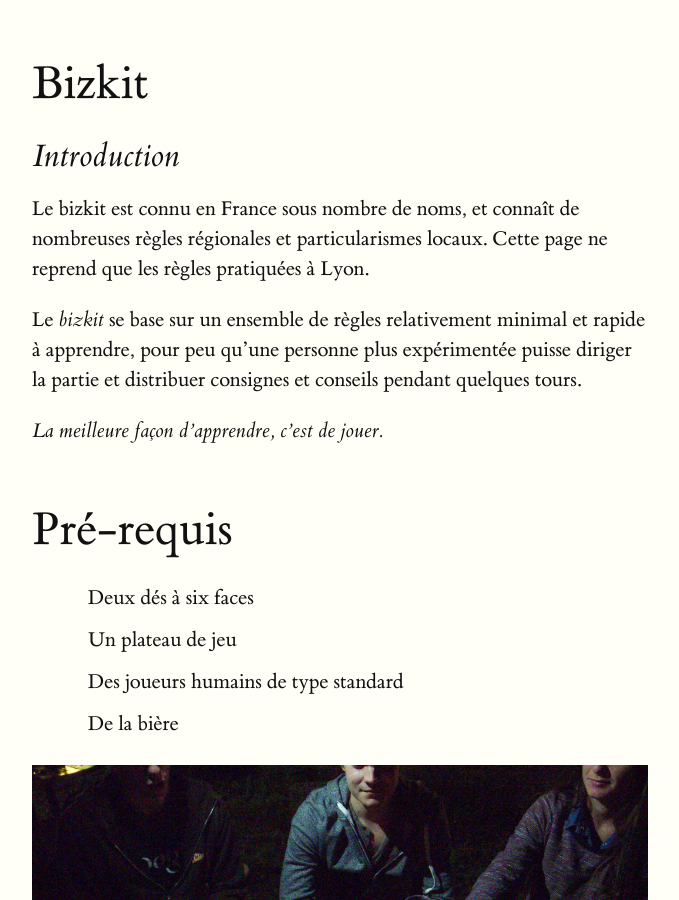
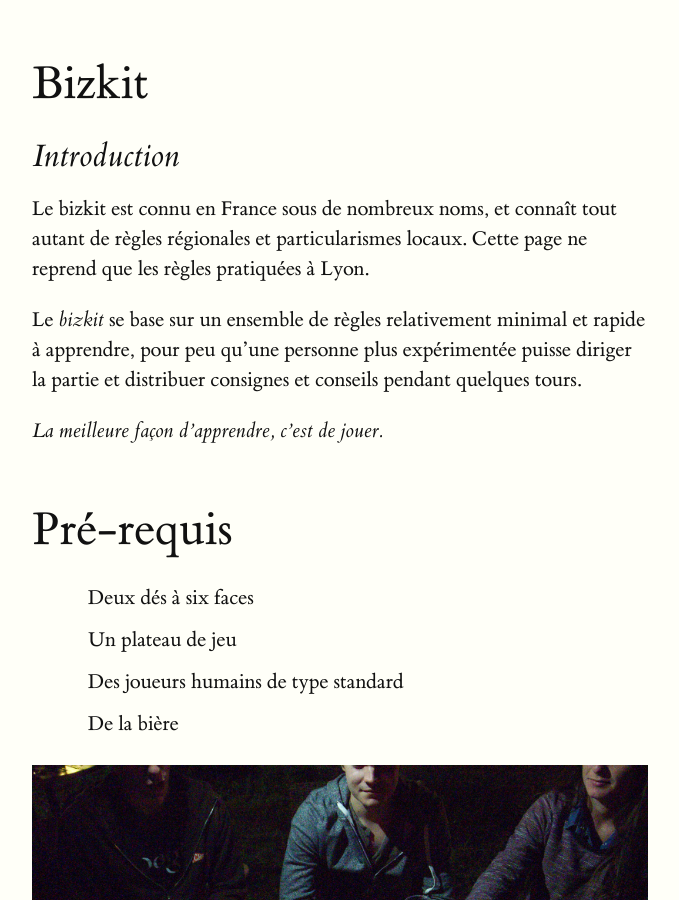
Before and after one commit to feston/bizkit, a Jekyll site: the page built from index.md, in a window 1280 px wide and 900 px high. Shown: the whole window, without its empty margins (128-807 px from the left). Built offline with Jekyll 4.4.1, drawn with Linux system fonts in a browser that asks for light colours.

Commit message:
Fixage de niaiserie

```diff
--- a/index.md
+++ b/index.md
@@ -7,7 +7,7 @@ title: bizkit
 
 ## Introduction
 
-Le bizkit est connu en France sous nombre de noms, et connaît de nombreuses règles
+Le bizkit est connu en France sous de nombreux noms, et connaît tout autant de règles
 régionales et particularismes locaux. Cette page ne reprend que les règles
 pratiquées à Lyon.
 
```
